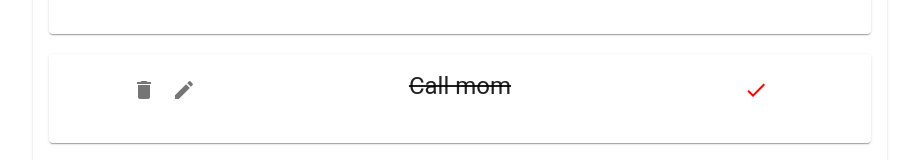
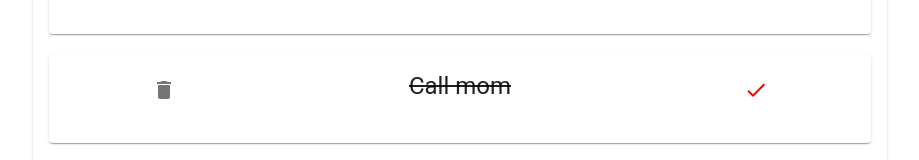
Before and after one commit to Dilaxn/OrelIT, a React (Create React App) app in the folder todo_client/: page / in a window 1280 px wide. Shown: the part 335-495 px from the top of the page, without its empty margins (180-1099 px from the left). Built offline with nearby package versions, Linux system fonts and the light colour scheme.

Commit message:
added small validation for update icon

```diff
--- a/todo_client/src/Atoms/TaskCard.js
+++ b/todo_client/src/Atoms/TaskCard.js
@@ -1,11 +1,8 @@
 import * as React from 'react';
 import Card from '@mui/material/Card';
-import CardActions from '@mui/material/CardActions';
 import CardContent from '@mui/material/CardContent';
-import CardMedia from '@mui/material/CardMedia';
-import Button from '@mui/material/Button';
 import Typography from '@mui/material/Typography';
-import {Checkbox, FormControl, FormHelperText, Grid, Input, InputLabel} from "@material-ui/core";
+import {FormControl, Grid, Input, InputLabel} from "@material-ui/core";
 import {useEffect, useState} from "react";
 import IconButton from '@mui/material/IconButton';
 import CheckIcon from '@mui/icons-material/Check';
@@ -73,9 +70,10 @@ const done = props.completed
                         <IconButton onClick={props.onClick}>
                             <DeleteIcon />
                         </IconButton>
-                        <IconButton onClick={handleEditClick}>
+                        {/*cannot update when the task completed*/}
+                        { !completed ?   <IconButton onClick={handleEditClick}>
                             <EditIcon />
-                        </IconButton>
+                        </IconButton> : null}
                     </Grid>
                     <Grid item xs={6}>
                 <Typography gutterBottom variant="h5" component="div" style={{textDecoration: completed ? 'line-through' : 'none'}}>
--- a/todo_client/src/Home.js
+++ b/todo_client/src/Home.js
@@ -2,14 +2,12 @@ import * as React from 'react';
 import Card from '@mui/material/Card';
 import CardActions from '@mui/material/CardActions';
 import CardContent from '@mui/material/CardContent';
-import CardMedia from '@mui/material/CardMedia';
 import Button from '@mui/material/Button';
 import Typography from '@mui/material/Typography';
-import {FormControl, FormHelperText, Grid, InputLabel, TextField} from "@mui/material";
-import {Input} from "@mui/icons-material";
+import {Grid, TextField} from "@mui/material";
 import TaskCard from "./Atoms/TaskCard";
 import data from './MockData/tasks.json';
-import {useEffect, useState} from "react";
+import {useState} from "react";
 
 export default function Home() {
 const [taskCollection,setTaskCollection] = useState(data)
```
